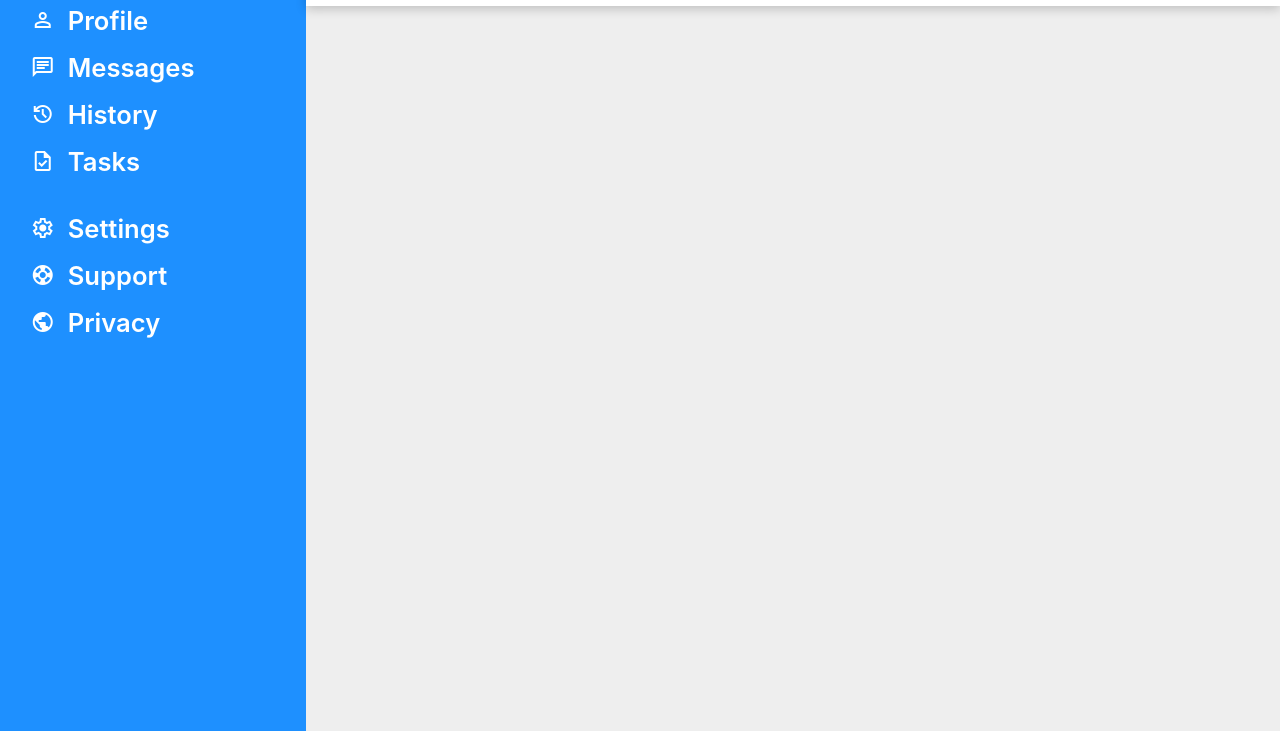
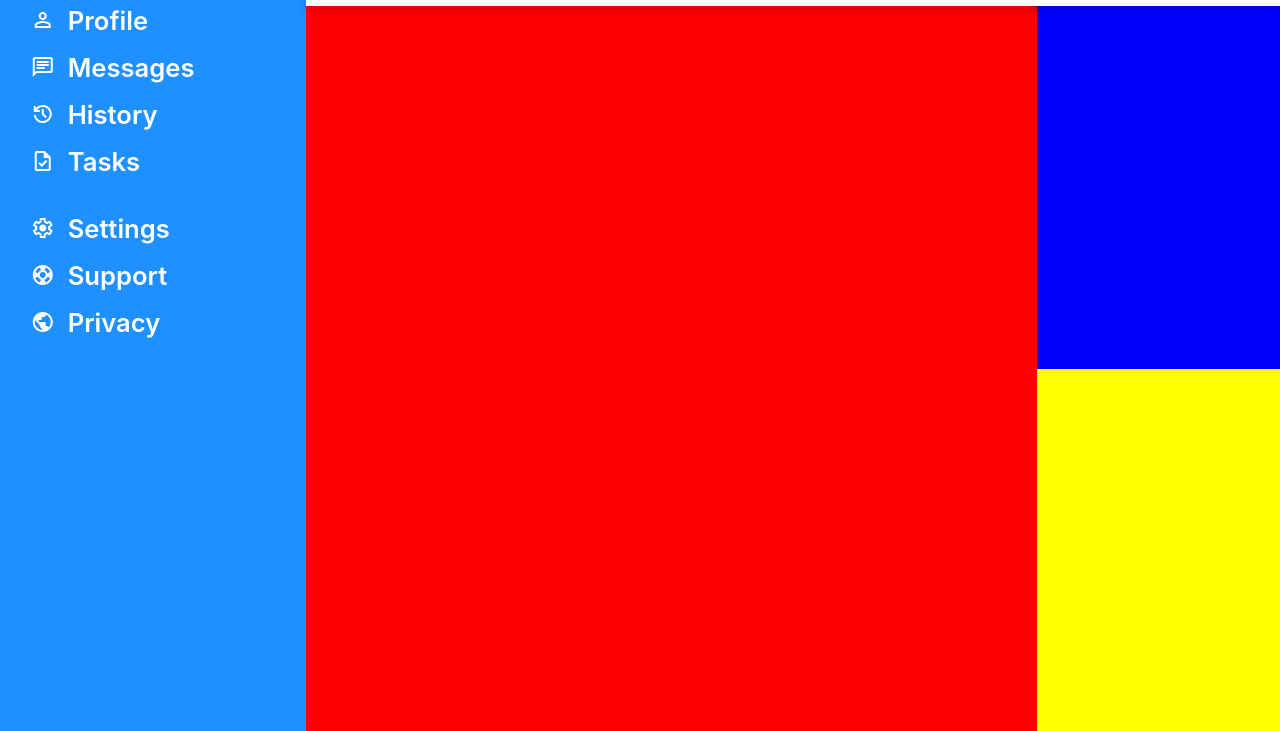
Before and after one commit to Derrickdog/dashboard, a plain HTML site: page index.html in a window 1280 px wide. Shown: the part 139-870 px from the top of the page. Drawn offline with nearby package versions, Linux system fonts and the light colour scheme.

Commit message:
Add main grid

```diff
--- a/index.html
+++ b/index.html
@@ -54,8 +54,16 @@
             </div>
         </header>
 
+        <main id="main">
+            <div class="projects">
 
-        <main id="main">
+            </div>
+            <div class="announcements">
+
+            </div>
+            <div class="trending">
+
+            </div>
         </main>
     </div>
 </body>
--- a/styles.css
+++ b/styles.css
@@ -93,4 +93,16 @@ body{
 #main{
     background-color: #eee;
     grid-column-start: 2;
+    display: grid;
+    grid-template-columns: 3fr 1fr;
 }
+.projects{
+    background-color: red;
+    grid-row: 1 / 3;
+}
+.announcements{
+    background-color: blue;
+}
+.trending{
+    background-color: yellow;
+}
```
